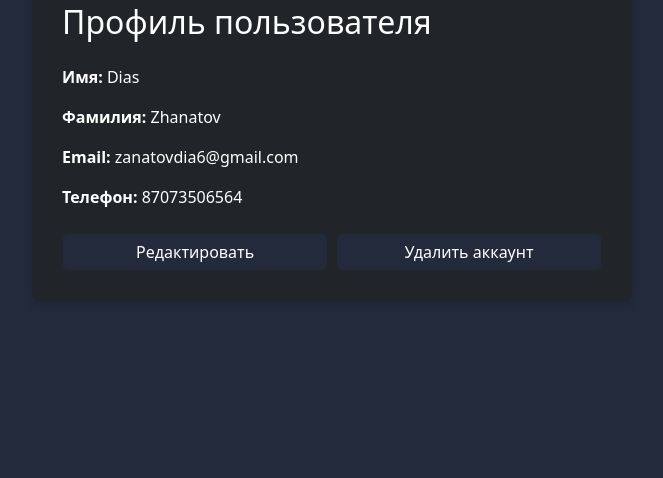
After one commit to Abdsrv96/project, a Django app: page /profile/ in a window 1280 px wide. The commit adds this page. Shown: the part 322-800 px from the top of the page, without its empty margins (308-971 px from the left). Run offline with Django 5.2, Linux system fonts and the light colour scheme; a user stored in the database is signed in.

Commit message:
feat: implement CRUD for users

```diff
--- a/users/templates/users/home.html
+++ b/users/templates/users/home.html
@@ -3,7 +3,7 @@
 {% block title %}Главная{% endblock %}
 
 {% block content %}
-<div class="container mt-4">
+<div class="container mt-4" style="color: white;" >
   <h1>Добро пожаловать на наш сайт)))</h1>
   <p>Здесь вы увидите много всего (но это не точно)</p>
 
--- a/users/templates/users/navigate.html
+++ b/users/templates/users/navigate.html
@@ -6,7 +6,7 @@
     <meta name="viewport" content="width=device-width, initial-scale=1">
     <link href="https://cdn.jsdelivr.net/npm/bootstrap@5.3.3/dist/css/bootstrap.min.css" rel="stylesheet">
 </head>
-<body>
+<body style="background-color: #232A3C;">
 
 
 <nav class="navbar navbar-expand-lg navbar-dark bg-dark shadow-sm mb-4">
@@ -28,11 +28,16 @@
 
       <ul class="navbar-nav ms-auto mb-2 mb-lg-0">
         {% if user.is_authenticated %}
-          <li class="nav-item">
+          <li class="nav-item d-flex align-items-center">
+            {% if user.avatar %}
+              <img src="{{ user.avatar.url }}" alt="Аватар" class="rounded-circle mb-2" style="width: 30px; height: 30px; object-fit: cover;">
+            {% else %}
+              <img src="https://res.cloudinary.com/dzfigo7om/image/upload/v1746096658/f4dc32c0674f03a43f892aab59d58abd_i3osb1.jpg" alt="Аватар по умолчанию" class="rounded-circle mb-2" style="width: 30px; height: 30px; object-fit: cover;">
+            {% endif %}
             <span class="nav-link disabled">Привет, {{ user.first_name }}!</span>
           </li>
           <li class="nav-item">
-            <a class="nav-link" href="{% url 'register' %}">Профиль</a>
+            <a class="nav-link" href="{% url 'profile' %}">Профиль</a>
           </li>
           <li class="nav-item">
             <a class="nav-link" href="{% url 'logout' %}">Выход</a>
--- /dev/null
+++ b/users/templates/users/profile.html
@@ -0,0 +1,52 @@
+{% extends 'users/navigate.html' %}
+
+{% block content %}
+<div class="container mt-5">
+    <div class="profile-container mx-auto">
+        <div class="d-flex flex-column align-items-center mb-4">
+            {% if user.avatar %}
+                <img src="{{ user.avatar.url }}" alt="Аватар" class="rounded-circle mb-3" style="width: 150px; height: 150px; object-fit: cover;">
+            {% else %}
+                <img src="https://res.cloudinary.com/dzfigo7om/image/upload/v1746096658/f4dc32c0674f03a43f892aab59d58abd_i3osb1.jpg" alt="Аватар по умолчанию" class="rounded-circle mb-3" style="width: 150px; height: 150; object-fit: cover;">
+            {% endif %}
+            <a href="{% url 'avatar' %}" class="btn btn-dark w-20">Обновить аватар</a>
+        </div>
+
+        <h2 class="mb-4">Профиль пользователя</h2>
+        <p><strong>Имя:</strong> {{ user.first_name }}</p>
+        <p><strong>Фамилия:</strong> {{ user.last_name }}</p>
+        <p><strong>Email:</strong> {{ user.email }}</p>
+        <p><strong>Телефон:</strong> {{ user.phone_number }}</p>
+
+        <div class="d-flex gap-2 mt-4">
+            <a href="{% url 'edit_profile' %}" class="btn btn-dark w-50">Редактировать</a>
+            <form action="{% url 'delete' %}" method="post" class="w-50">
+                {% csrf_token %}
+                <button type="submit" class="btn btn-dark w-100">Удалить аккаунт</button>
+            </form>
+        </div>
+    </div>
+</div>
+
+<style>
+    body {
+        background-color: #232A3C;
+    }
+    .profile-container {
+        color: white;
+        max-width: 600px;
+        background-color: #212529;
+        padding: 30px;
+        border-radius: 8px;
+        box-shadow: 0 4px 8px rgba(0,0,0,0.1);
+    }
+    .btn-dark {
+        background-color: #232A3C;
+        color: #fff;
+    }
+    .btn-dark:hover {
+        background-color:  #0d6efd;
+        color: #fff;
+    }
+</style>
+{% endblock %}
--- a/users/urls.py
+++ b/users/urls.py
@@ -1,5 +1,5 @@
 from django.urls import path
-from .views import home, register_page, login_page, logout_page
+from .views import home, register_page, login_page, logout_page, profile, delete_account, edit_avatar, toggle_role, ProfileUpdateView
 
 
 urlpatterns = [
@@ -7,4 +7,9 @@ urlpatterns = [
     path('register/', register_page, name='register'),
     path('login/', login_page, name='login'),
     path('logout/', logout_page, name='logout'),
+    path('profile/', profile, name='profile'),
+    path('edit_profile/', ProfileUpdateView.as_view(), name='edit_profile'),
+    path('delete/', delete_account, name='delete'),
+    path('avatar/', edit_avatar, name='avatar'),
+    path('toggle_role/', toggle_role, name='toggle_role'),
 ]
--- a/users/views.py
+++ b/users/views.py
@@ -1,9 +1,13 @@
 from django.shortcuts import render, redirect
-from django.contrib.auth import login, logout, update_session_auth_hash
+from django.contrib.auth import login, logout
 from django.contrib.auth.decorators import login_required
-from .forms import RegisterForm, LoginForm, EditUserForm
-from django.contrib.auth.forms import PasswordChangeForm
+from .forms import RegisterForm, LoginForm
 from django.contrib import messages
+from django.contrib.auth.mixins import LoginRequiredMixin
+from django.views.generic.edit import UpdateView
+from django.urls import reverse_lazy
+from .models import User
+
 
 
 def home(request):
@@ -23,6 +27,9 @@ def register_page(request):
 
     return render(request, "users/register.html", {"form": form})
 
+
+
+
 # Страница логина
 def login_page(request):
     if request.method == "POST":
@@ -36,71 +43,72 @@ def login_page(request):
 
     return render(request, "users/login.html", {"form": form})
 
+
+
+
 # Страница выхода
 def logout_page(request):
     logout(request)
     return redirect('home')
 
-# # Страница настроек и редактирования профиля
-# @login_required
-# def settings_page(request):
-#     if request.method == "POST":
-#         form = EditUserForm(request.POST, instance=request.user)
-#         password_form = PasswordChangeForm(user=request.user, data=request.POST)
-
-#         # Обработка редактирования профиля
-#         if form.is_valid():
-#             form.save()
-#             messages.success(request, "Профиль успешно обновлён!")
-#             return redirect('settings')
-
-#         # Обработка смены пароля
-#         if password_form.is_valid():
-#             password_form.save()
-#             update_session_auth_hash(request, request.user)  # Чтобы не разлогинило после смены пароля
-#             messages.success(request, "Пароль успешно изменён!")
-#             return redirect('settings')
-
-#     else:
-#         form = EditUserForm(instance=request.user)
-#         password_form = PasswordChangeForm(user=request.user)
-
-#     return render(request, "accounts/settings.html", {
-#         "form": form,
-#         "password_form": password_form
-#     })
 
 
-# @login_required
-# def delete_account(request):
-#     user = request.user
-#     user.delete()  # Удаление пользователя
-#     logout(request)  # Разлогинивание после удаления аккаунта
-#     messages.success(request, "Ваш аккаунт был удалён.")
-#     return redirect('home')
+@login_required
+def profile(request):
+    return render(request, 'users/profile.html', {'user': request.user})
 
 
 
-# @login_required
-# def edit_avatar(request):
-#     if request.method == 'POST' and request.FILES.get('avatar'):
-#         user = request.user
-#         user.avatar = request.FILES['avatar']
-#         user.save()
-#         messages.success(request, "Аватар успешно обновлён!")
-#         return redirect('settings')  # Перенаправляем на страницу настроек
-#     return render(request, 'accounts/edit_avatar.html')
+class ProfileUpdateView(LoginRequiredMixin, UpdateView):
+    model = User
+    fields = ['first_name', 'last_name', 'email', 'phone_number', 'avatar']
+    template_name = 'users/register.html'
+    success_url = reverse_lazy('profile')
+
+    def get_object(self):
+        return self.request.user  # редактируем только текущего пользователя
 
 
 
-# @login_required
-# def toggle_role(request):
-#     user = request.user
-#     if user.role == 'user':
-#         user.role = 'seller'
-#         messages.success(request, "Вы стали продавцом!")
-#     else:
-#         user.role = 'user'
-#         messages.success(request, "Вы снова обычный пользователь.")
-#     user.save()
-#     return redirect('home')
+
+
+@login_required
+def delete_account(request):
+    user = request.user
+    user.delete()  # Удаление пользователя
+    logout(request)  # Разлогинивание после удаления аккаунта
+    messages.success(request, "Ваш аккаунт был удалён.")
+    return redirect('home')
+
+
+
+
+
+
+
+@login_required
+def edit_avatar(request):
+    if request.method == 'POST' and request.FILES.get('avatar'):
+        user = request.user
+        user.avatar = request.FILES['avatar']
+        user.save()
+        messages.success(request, "Аватар успешно обновлён!")
+        return redirect('profile')  # Перенаправляем на страницу настроек
+    return render(request, 'users/avatar.html')
+
+
+
+
+
+
+@login_required
+def toggle_role(request):
+    user = request.user
+    if user.role == 'user':
+        user.role = 'seller'
+        messages.success(request, "Вы стали продавцом!")
+    else:
+        user.role = 'user'
+        messages.success(request, "Вы снова обычный пользователь.")
+    user.save()
+    return redirect('home')
```
Also changed, not shown: users/templates/users/avatar.html (added, +71 -0 lines), users/templates/users/login.html (+9 -12 lines), users/templates/users/register.html (+6 -7 lines), db.sqlite3.
